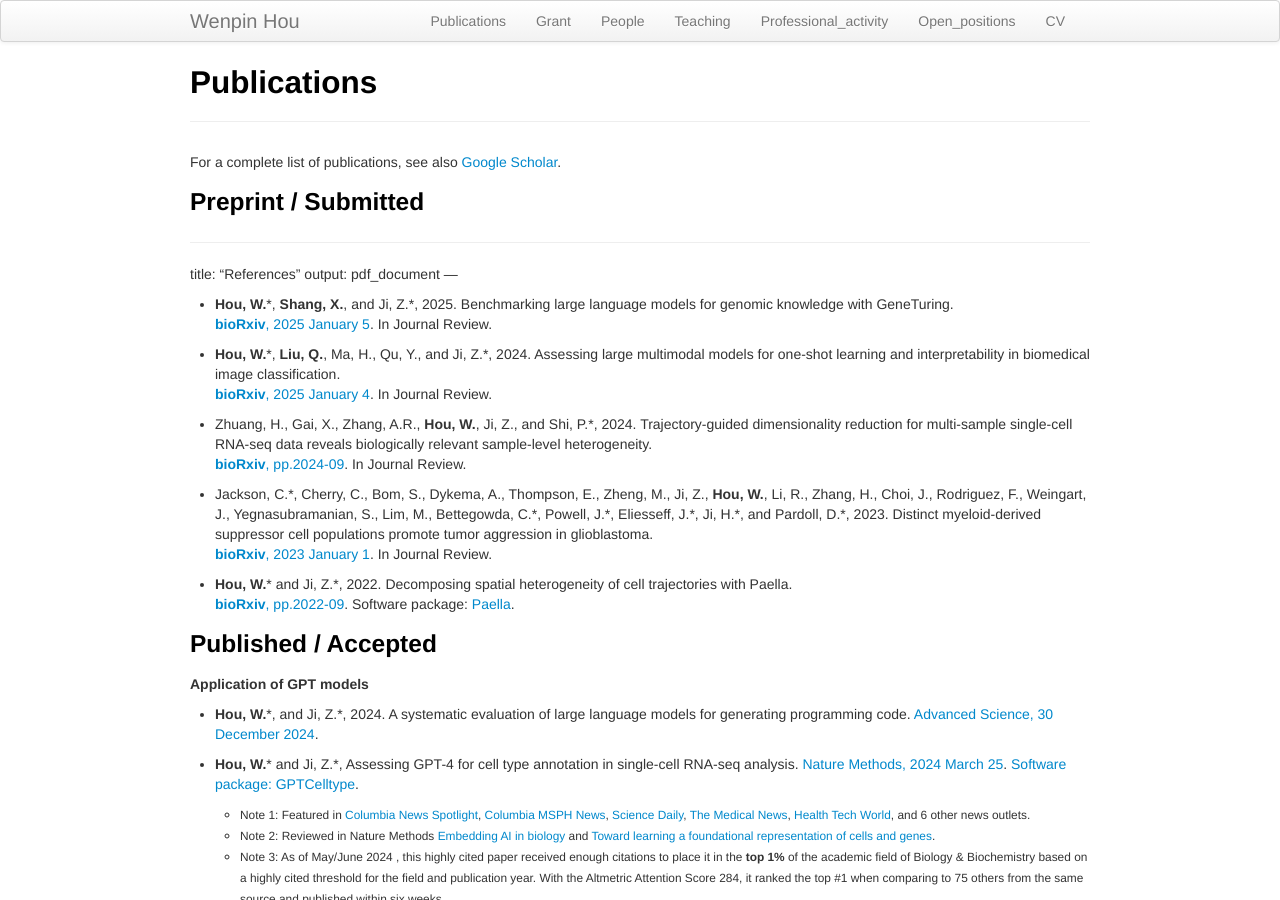
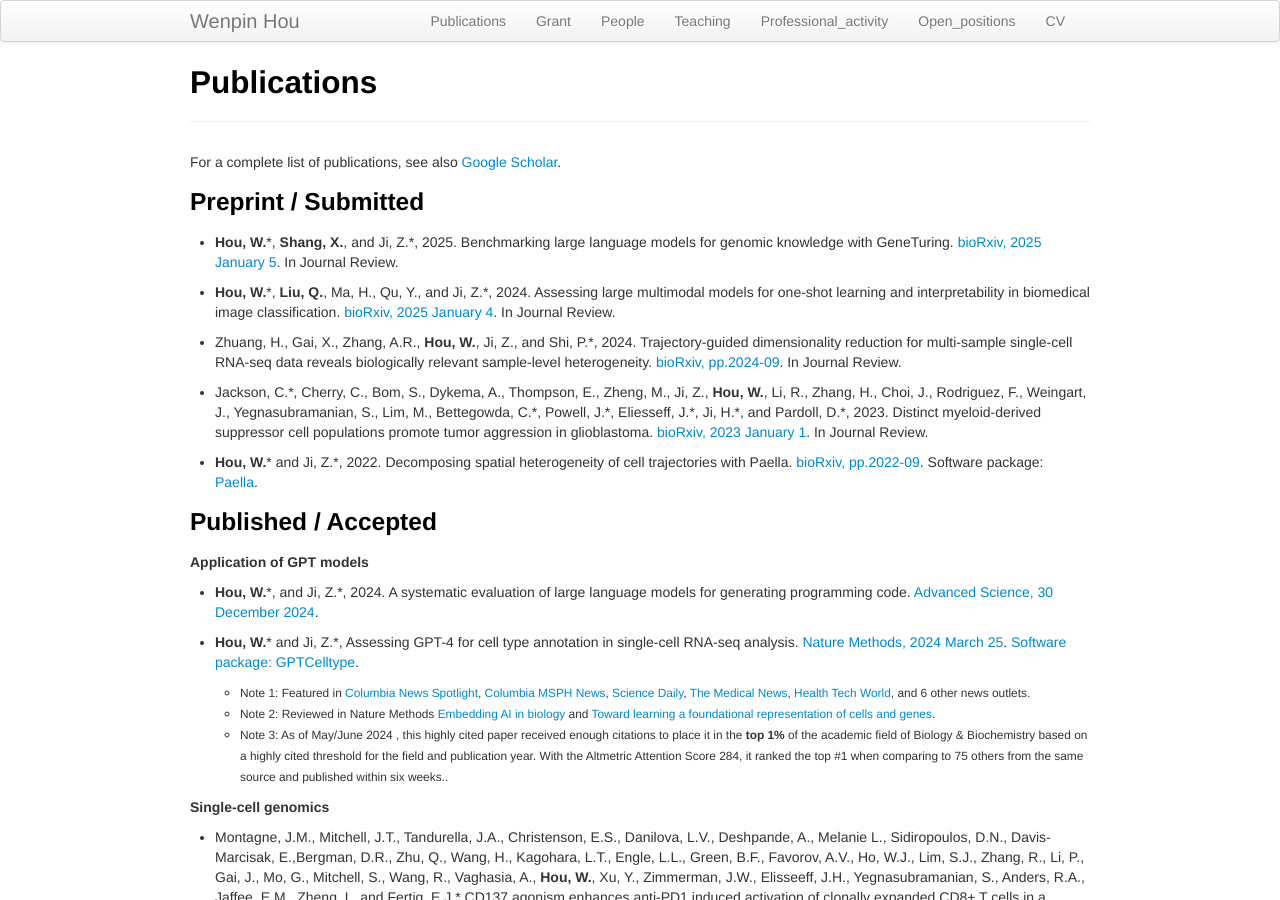
Before and after one commit to Winnie09/Wenpin_Hou, a Jekyll site: the page built from pages/publications.md, in a window 1280 px wide and 900 px high. Built offline with Jekyll 4.4.1, drawn with Linux system fonts in a browser that asks for light colours.

Commit message:
publications.md

```diff
--- a/pages/publications.md
+++ b/pages/publications.md
@@ -10,26 +10,16 @@ For a complete list of publications, see also [Google Scholar](https://scholar.g
 
 ### Preprint / Submitted
 
----
-title: "References"
-output: pdf_document
----
-
-- **Hou, W.**\*, **Shang, X.**, and Ji, Z.\*, 2025. Benchmarking large language models for genomic knowledge with GeneTuring.
-[**bioRxiv**, 2025 January 5](https://www.biorxiv.org/content/10.1101/2023.03.11.532238v2). In Journal Review.
+- **Hou, W.**\*, **Shang, X.**, and Ji, Z.\*, 2025. Benchmarking large language models for genomic knowledge with GeneTuring.   [bioRxiv, 2025 January 5](https://www.biorxiv.org/content/10.1101/2023.03.11.532238v2). In Journal Review.
 
 
-- **Hou, W.**\*, **Liu, Q.**, Ma, H., Qu, Y., and Ji, Z.\*, 2024. Assessing large multimodal models for one-shot learning and interpretability in biomedical image classification.
-[**bioRxiv**, 2025 January 4](https://www.biorxiv.org/content/10.1101/2023.12.31.573796v3). In Journal Review.
+- **Hou, W.**\*, **Liu, Q.**, Ma, H., Qu, Y., and Ji, Z.\*, 2024. Assessing large multimodal models for one-shot learning and interpretability in biomedical image classification.   [bioRxiv, 2025 January 4](https://www.biorxiv.org/content/10.1101/2023.12.31.573796v3). In Journal Review.
 
-- Zhuang, H., Gai, X., Zhang, A.R., **Hou, W.**, Ji, Z., and Shi, P.\*, 2024. Trajectory-guided dimensionality reduction for multi-sample single-cell RNA-seq data reveals biologically relevant sample-level heterogeneity.
-[**bioRxiv**, pp.2024-09](https://www.biorxiv.org/content/10.1101/2024.09.14.613024v1). In Journal Review.
+- Zhuang, H., Gai, X., Zhang, A.R., **Hou, W.**, Ji, Z., and Shi, P.\*, 2024. Trajectory-guided dimensionality reduction for multi-sample single-cell RNA-seq data reveals biologically relevant sample-level heterogeneity.   [bioRxiv, pp.2024-09](https://www.biorxiv.org/content/10.1101/2024.09.14.613024v1). In Journal Review.
 
-- Jackson, C.\*, Cherry, C., Bom, S., Dykema, A., Thompson, E., Zheng, M., Ji, Z., **Hou, W.**, Li, R., Zhang, H., Choi, J., Rodriguez, F., Weingart, J., Yegnasubramanian, S., Lim, M., Bettegowda, C.\*, Powell, J.\*, Eliesseff, J.\*, Ji, H.\*, and Pardoll, D.\*, 2023. Distinct myeloid-derived suppressor cell populations promote tumor aggression in glioblastoma.
-[**bioRxiv**, 2023 January 1](https://www.biorxiv.org/content/10.1101/2023.03.26.534192v1). In Journal Review.
+- Jackson, C.\*, Cherry, C., Bom, S., Dykema, A., Thompson, E., Zheng, M., Ji, Z., **Hou, W.**, Li, R., Zhang, H., Choi, J., Rodriguez, F., Weingart, J., Yegnasubramanian, S., Lim, M., Bettegowda, C.\*, Powell, J.\*, Eliesseff, J.\*, Ji, H.\*, and Pardoll, D.\*, 2023. Distinct myeloid-derived suppressor cell populations promote tumor aggression in glioblastoma.   [bioRxiv, 2023 January 1](https://www.biorxiv.org/content/10.1101/2023.03.26.534192v1). In Journal Review.
 
-- **Hou, W.**\* and Ji, Z.\*, 2022. Decomposing spatial heterogeneity of cell trajectories with Paella.
-[**bioRxiv**, pp.2022-09](https://www.biorxiv.org/content/10.1101/2022.09.05.506682v1). Software package: [Paella](https://github.com/Winnie09/Paella).
+- **Hou, W.**\* and Ji, Z.\*, 2022. Decomposing spatial heterogeneity of cell trajectories with Paella.   [bioRxiv, pp.2022-09](https://www.biorxiv.org/content/10.1101/2022.09.05.506682v1). Software package: [Paella](https://github.com/Winnie09/Paella).
 
 ### Published / Accepted
 
```
